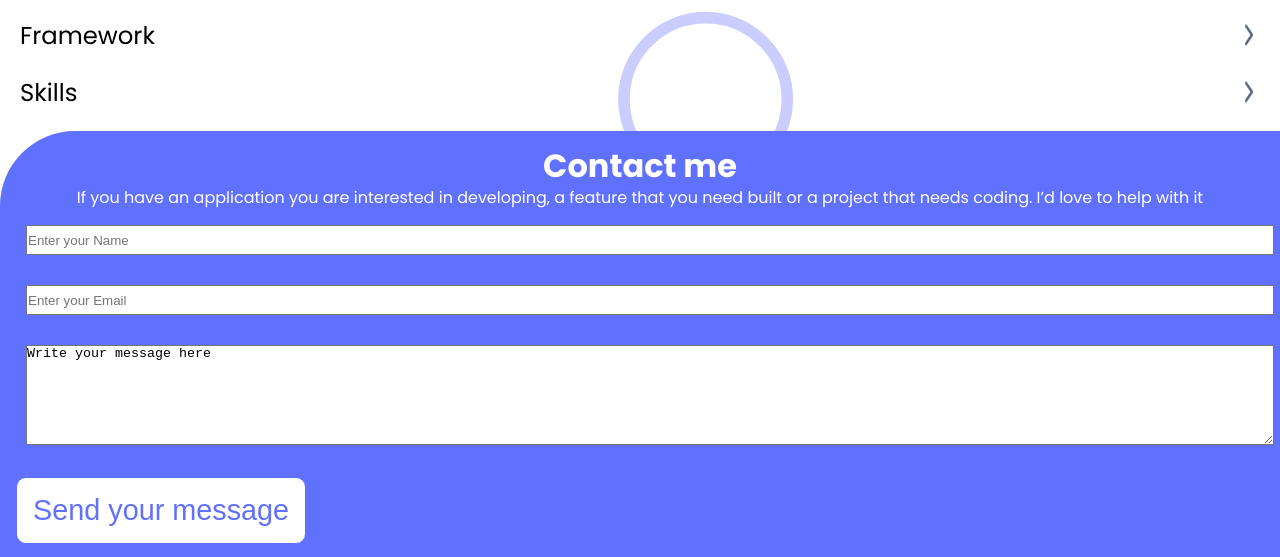
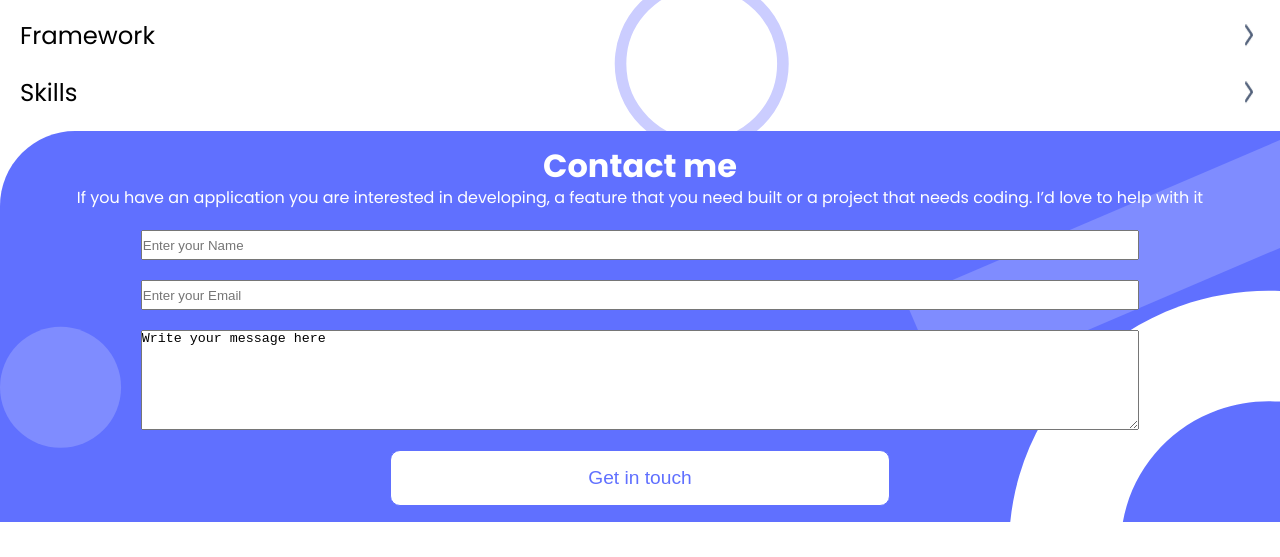
Before and after one commit to roodjinocherilus/Porfolio-mobile-version-skeleton, a website: page index.html in a window 1280 px wide. Shown: the part 6298-6855 px from the top of the page. After the commit the page ends 6820 px from the top, so only its background shows below. Drawn offline with Linux system fonts and the light colour scheme.

Commit message:
finish styling the contact form

```diff
--- a/index.html
+++ b/index.html
@@ -186,7 +186,7 @@
 
 
         </section>
-        <form action="">
+        <form action="https://formspree.io/f/mpznorea" method="post">
             <h2>Contact me</h2>
             <p>If you have an application
                 you are interested in developing,
@@ -194,11 +194,11 @@
                 a project that needs coding.
                 I’d love to help with it </p>
             <ul>
-                <li><input type="text" id="name" name="name" placeholder="Enter your Name"></li>
-                <li><input type="email" id="email" placeholder="Enter your Email"></li>
-                <li><textarea name="textarea" id="message" placeholder="Write your Message here">Write your message here</textarea></li>
-                <li class="button">
-                    <button type="submit">Send your message</button>
+                <li><input type="text" id="name" name="name" placeholder="Enter your Name" required minlength="2" maxlength="30"></li>
+                <li><input type="email" id="email" placeholder="Enter your Email"  minlength="2" required ></li>
+                <li><textarea name="textarea" id="message" placeholder="Write your Message here" required  minlength="2" maxlength="500">Write your message here</textarea></li>
+                <li>
+                    <button class="btn-contact" type="submit" required>Get in touch</button>
                   </li>
             </ul>
 
--- a/style.css
+++ b/style.css
@@ -57,9 +57,19 @@ h1 {
   display: flex;
 }
 
+form > ul > li {
+  display: flex;
+  width: 80%;
+}
+
 .logo > li {
   width: 30px;
   margin: 1.2vh;
+}
+
+form > p {
+  text-align: center;
+  color: #fff;
 }
 
 .text > p {
@@ -183,6 +193,12 @@ button {
   font-size: 1.52em;
 }
 
+form > button {
+  margin: 15px 10px;
+  width: 100%;
+  height: 30px;
+}
+
 button:hover {
   background-color: #6070ff;
   color: white;
@@ -200,19 +216,16 @@ button:disabled {
 
 form {
   margin: 0 auto;
-  width: 100%;
   padding: 1em;
-  display:flex;
+  display: flex;
   flex-direction: column;
   justify-content: center;
   align-items: center;
-  background-color: #6070ff;
+  background: #6070ff;
   border-top-left-radius: 75px;
-}
-
-form > p {
-  text-align: center;
-  color: #fff;
+  background-image: url("/images/bg-shape-mob.svg");
+  background-repeat: no-repeat;
+  background-size: cover;
 }
 
 form > h2 {
@@ -220,33 +233,27 @@ form > h2 {
 }
 
 form > ul {
-display: flex;
-flex-direction: column;
-width: 100%;
+  display: flex;
+  flex-direction: column;
+  width: 100%;
+  justify-content: center;
+  align-items: center;
+  gap: 20px;
+  margin-top: 20px;
 }
 
 form > ul > li > input {
-  margin: 15px 10px;
+  height: 30px;
   width: 100%;
-  height: 30px;
 }
 
 form > ul > li > textarea {
-  margin: 15px 10px;
+  height: 100px;
   width: 100%;
-  height: 100px;
 }
 
-form > button {
-  margin: 15px 10px;
-  width: 100%;
-  height: 30px;
+.btn-contact {
+  width: 50%;
+  margin: auto;
+  font-size: 1.2em;
 }
-/*
-input {
-  width: 100%;
-  padding-top: 10px;
-  padding-bottom: 10px;
-  border-radius: 4px;
-  box-sizing: border-box;
-}
```
Also changed, not shown: images/bg-shape-mob.svg (added).
